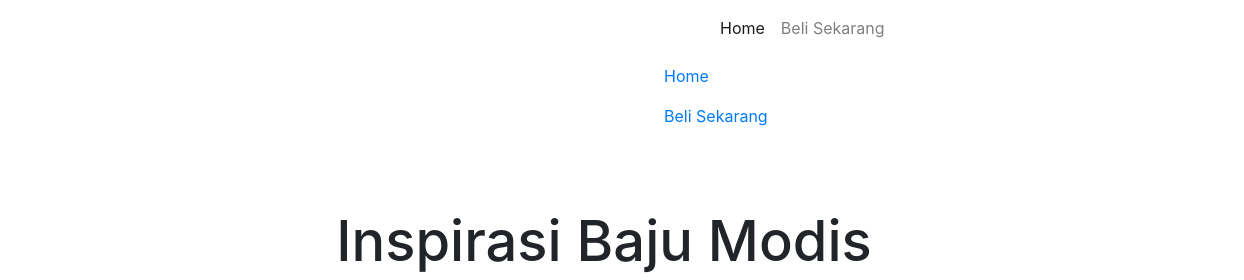
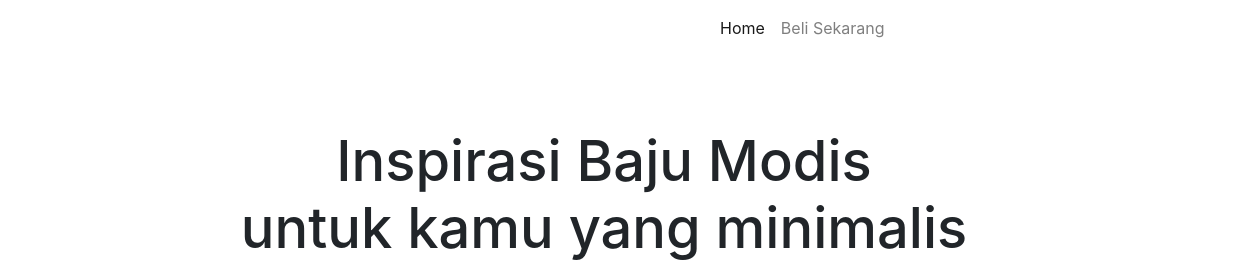
Before and after one commit to Ryannasir/Toko_Miranda, a plain HTML site: page index.html in a window 1280 px wide. Shown: the top 280 px of the page, 36-1280 px from the left. Drawn offline with nearby package versions, Linux system fonts and the light colour scheme.

Commit message:
Update index.html

```diff
--- a/index.html
+++ b/index.html
@@ -23,14 +23,7 @@
           </ul>
   </div>
 </nav>
-<ul class="navbar-nav mr-auto" style="margin-left:700px">
-      <li class="nav-item active">
-        <a class="nav-link" href="index.html">Home <span class="sr-only">(current)</span></a>
-      </li>
-      <li class="nav-item">
-        <a class="nav-link" href="biaya.html">Beli Sekarang</a>
-      </li>
-          </ul>
+
 <section>
   <div class="container">
     <div class="container"><br><br><br><h1 align="center" style="font-size:56px">Inspirasi Baju Modis <br>untuk kamu yang minimalis</h1></div>
```
